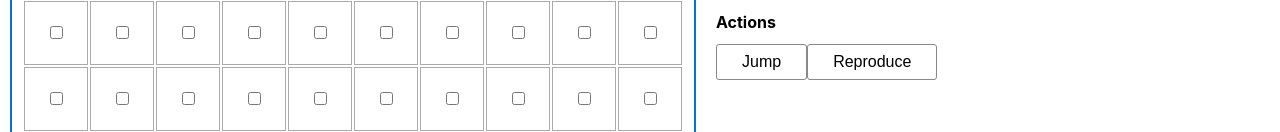
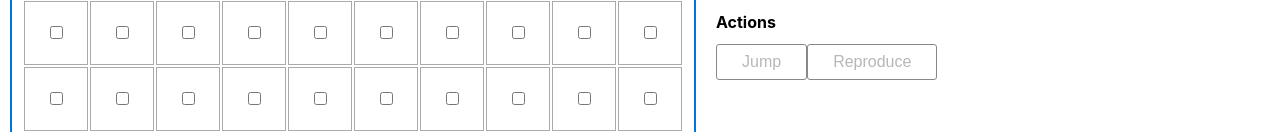
Before and after one commit to pkielak/frog-lake, a React (Vite) app: page / in a window 1280 px wide. Shown: the part 463-595 px from the top of the page. Built offline with nearby package versions, Linux system fonts and the light colour scheme.

Commit message:
make frogs move

```diff
--- a/src/App.tsx
+++ b/src/App.tsx
@@ -3,14 +3,15 @@ import "./App.css";
 import Description from "./components/Description";
 import Lake from "./components/Lake";
 import Actions from "./components/Actions";
+import { LakeProvider } from "./LakeContext";
 
 function App() {
   return (
-    <>
+    <LakeProvider>
       <Description />
       <Lake />
       <Actions />
-    </>
+    </LakeProvider>
   );
 }
 
--- /dev/null
+++ b/src/LakeContext.tsx
@@ -0,0 +1,39 @@
+import React, { createContext, useContext, useState } from "react";
+import { Frog } from "./classes";
+
+export type Selection = { x: number; y: number; id?: number };
+
+interface LakeContextType {
+  frogs: Frog[];
+  selected: Selection[];
+  setFrogs: (frogs: Frog[]) => void;
+  setSelected: (selection: Selection[]) => void;
+}
+
+const LakeContext = createContext<LakeContextType | undefined>(undefined);
+
+export const initialState = [
+  new Frog(0, 0, 0, "male"),
+  new Frog(1, 0, 1, "female"),
+];
+
+export const useLakeContext = () => {
+  const context = useContext(LakeContext);
+  if (context === undefined) {
+    throw new Error("useLakeContext must be used within a UserProvider");
+  }
+  return context;
+};
+
+export const LakeProvider: React.FC<{ children: React.ReactNode }> = ({
+  children,
+}) => {
+  const [frogs, setFrogs] = useState(initialState);
+  const [selected, setSelected] = useState<Selection[]>([]);
+
+  return (
+    <LakeContext.Provider value={{ frogs, selected, setFrogs, setSelected }}>
+      {children}
+    </LakeContext.Provider>
+  );
+};
--- /dev/null
+++ b/src/classes.ts
@@ -0,0 +1,23 @@
+export class Frog {
+  x: number;
+  y: number;
+  id: number;
+  gender: "male" | "female";
+
+  constructor(x: number, y: number, id: number, gender: "male" | "female") {
+    this.x = x;
+    this.y = y;
+    this.id = id;
+    this.gender = gender;
+  }
+}
+
+export class Lake {
+  x: number;
+  y: number;
+
+  constructor(x: number, y: number) {
+    this.x = x;
+    this.y = y;
+  }
+}
--- a/src/components/Actions.tsx
+++ b/src/components/Actions.tsx
@@ -1,4 +1,52 @@
+import { useMemo } from "react";
+import { useLakeContext } from "../LakeContext";
+import { Frog } from "../classes";
+
 export default function Actions() {
+  const { frogs, selected, setFrogs, setSelected } = useLakeContext();
+
+  const selectedFrogs = useMemo(
+    () => selected.filter((selection) => typeof selection.id === "number"),
+    [selected]
+  );
+
+  const currentFrog = useMemo(
+    () => frogs.find((frog) => frog.id === selectedFrogs[0]?.id),
+    [selectedFrogs]
+  );
+
+  const selectedFields = useMemo(
+    () => selected.filter((selection) => typeof selection.id !== "number"),
+    [selected]
+  );
+
+  const canJump = useMemo(
+    () =>
+      currentFrog &&
+      selectedFields[0] &&
+      Math.abs(selectedFields[0].x - currentFrog.x) <=
+        (currentFrog.gender === "male" ? 3 : 2) &&
+      Math.abs(selectedFields[0].y - currentFrog.y) <=
+        (currentFrog.gender === "male" ? 3 : 2),
+    [currentFrog, selectedFields]
+  );
+
+  function onJump() {
+    if (currentFrog) {
+      const frog = new Frog(
+        selectedFields[0].x,
+        selectedFields[0].y,
+        currentFrog.id,
+        currentFrog.gender
+      );
+      setFrogs([
+        ...frogs.filter((frog) => frog.id !== selectedFrogs[0].id),
+        frog,
+      ]);
+      setSelected([]);
+    }
+  }
+
   return (
     <div className="actions">
       <h3>Legend</h3>
@@ -14,10 +62,10 @@ export default function Actions() {
       </ul>
 
       <h3>Actions</h3>
-      <button type="button" id="jump">
+      <button type="button" id="jump" onClick={onJump} disabled={!canJump}>
         Jump
       </button>
-      <button type="button" id="reproduce">
+      <button type="button" id="reproduce" disabled={selectedFrogs.length < 2}>
         Reproduce
       </button>
     </div>
--- a/src/components/Lake.tsx
+++ b/src/components/Lake.tsx
@@ -1,42 +1,68 @@
-import Frog from "../frog";
+import { Selection, useLakeContext } from "../LakeContext";
+import { Frog, Lake } from "../classes";
 
-export default function Lake() {
-  const rows = 6;
-  const columns = 10;
-  let frogs = [
-    new Frog(0, 0, "male", ["fat", "short"]),
-    new Frog(1, 0, "female", ["slim", "tall"]),
-  ];
+function LakeCell({
+  frog,
+  selected,
+  onSelect,
+}: {
+  frog?: Frog;
+  selected: boolean;
+  onSelect: () => void;
+}) {
+  return (
+    <td>
+      <label className={frog && `frog ${frog?.gender}`}>
+        <input type="checkbox" onChange={onSelect} checked={selected} />
+      </label>
+    </td>
+  );
+}
 
-  function LakeCell({ frog }: { frog?: "frog male" | "frog female" }) {
-    return (
-      <td>
-        <label className={frog}>
-          <input type="checkbox" />
-        </label>
-      </td>
+export default function LakeComponent() {
+  const { frogs, selected, setSelected } = useLakeContext();
+  const lake = new Lake(10, 6);
+
+  function isCellSelected(col: number, row: number) {
+    return selected.some(
+      (selection) => selection.x === col && selection.y === row
     );
+  }
+
+  function onSelect(col: number, row: number, frog?: Frog) {
+    const isSelected = selected.some(
+      (selection) => selection.x === col && selection.y === row
+    );
+
+    setSelected([
+      ...(isSelected
+        ? selected.filter(
+            (selection) => selection.x !== col && selection.y !== row
+          )
+        : [...selected, { x: col, y: row, id: frog?.id } as Selection]),
+    ]);
   }
 
   return (
     <table id="lake">
       <thead>
         <tr>
-          <th colSpan={columns}>Lake</th>
+          <th colSpan={lake.x}>Lake</th>
         </tr>
       </thead>
       <tbody>
-        {Array.from({ length: rows }, (_, row) => (
+        {Array.from({ length: lake.y }, (_, row) => (
           <tr key={`row-${row}`}>
-            {Array.from({ length: columns }, (_, col) => {
-              const currentFrog = frogs.find(
+            {Array.from({ length: lake.x }, (_, col) => {
+              const frog = frogs.find(
                 (frog) => frog.x === col && frog.y === row
               );
-
               return (
                 <LakeCell
                   key={`col-${row}${col}`}
-                  frog={currentFrog && `frog ${currentFrog.gender}`}
+                  frog={frog}
+                  selected={isCellSelected(col, row)}
+                  onSelect={() => onSelect(col, row, frog)}
                 />
               );
             })}
--- a/src/frog.ts
+++ /dev/null
@@ -1,25 +0,0 @@
-export type Char = "tall" | "short" | "fat" | "slim";
-export type Gender = "male" | "female";
-
-export default class Frog {
-  x: number;
-  y: number;
-  gender: Gender;
-  chars: [Char, Char];
-
-  constructor(x: number, y: number, gender: Gender, chars: [Char, Char]) {
-    this.x = x;
-    this.y = y;
-    this.gender = gender;
-    this.chars = chars;
-  }
-
-  jump(x: number, y: number) {
-    const range = this.gender === "male" ? 3 : 2;
-
-    if (Math.abs(x - this.x) <= range && Math.abs(y - this.y) <= range) {
-      this.x = x;
-      this.y = y;
-    }
-  }
-}
```
